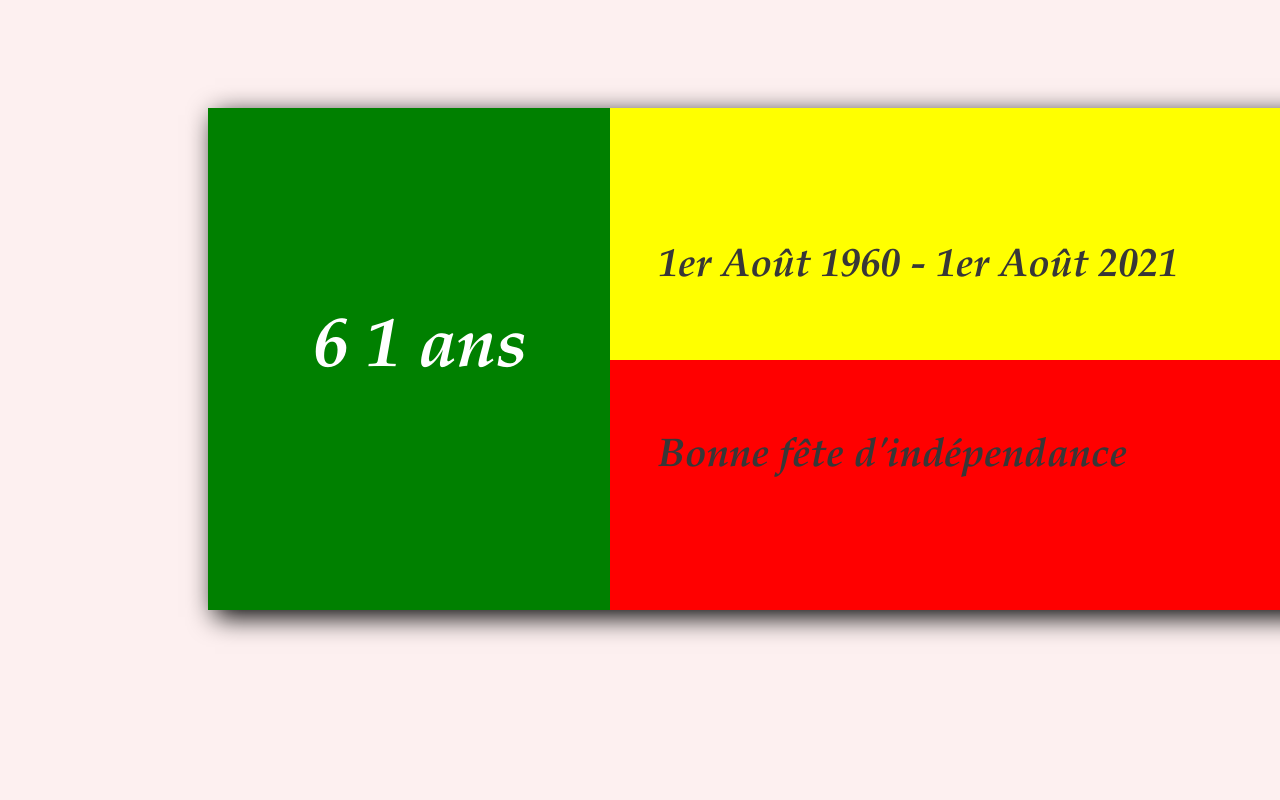
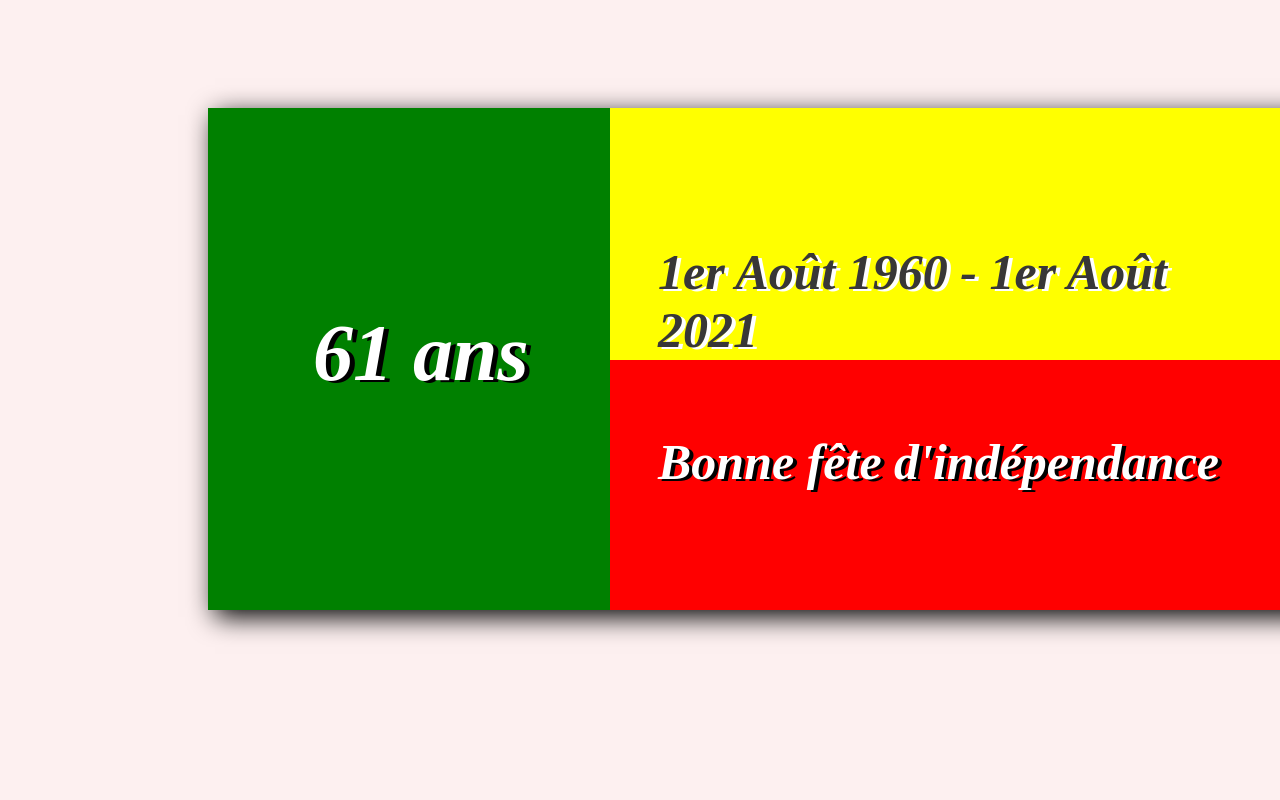
Before and after one commit to istawa/independance2021, a plain HTML site: page index.html in a window 1280 px wide. Shown: the top 800 px of the page. Drawn offline with Linux system fonts and the light colour scheme.

Commit message:
Update index.html

```diff
--- a/index.html
+++ b/index.html
@@ -14,23 +14,25 @@
 					<section class="vert">
 
 						<div class="six" style="
-				font-family: palatino;
+				font-family: monotype corsiva;
 				font-style: italic;
 				font-weight: bold;
-				font-size: 70px;
-				color: white;">
-				&#x36; &#49; ans
+				font-size: 80px;
+				color: white;
+				text-shadow: 5px 2px black;">
+				&#x36;&#49; ans
 				</div>
 
 					</section>
 
 					<section class="jaunerouge">
 						<div class="year" style="
-						font-family: palatino;
+						font-family: monotype corsiva;
 						font-style: italic;
 						font-weight: bold;
-						font-size: 40px;
-						color: rgb(56, 55, 55);">
+						font-size: 50px;
+						color: rgb(56, 55, 55);
+						text-shadow: 4px 2px white;">
 						1er Août 1960 - 1er Août 2021
 						</div>
 						<section class="jaune">
@@ -39,11 +41,12 @@
 
 						<section class="rouge">
 							<div class="good" style="
-						font-family: palatino;
+						font-family: monotype corsiva;
 						font-style: italic;
 						font-weight: bold;
-						font-size: 40px;
-						color: rgb(56, 55, 55);">
+						font-size: 50px;
+						color: white;
+						text-shadow: 4px 2px black;">
 						Bonne fête d'indépendance
 						</div>
 						</section>
```
